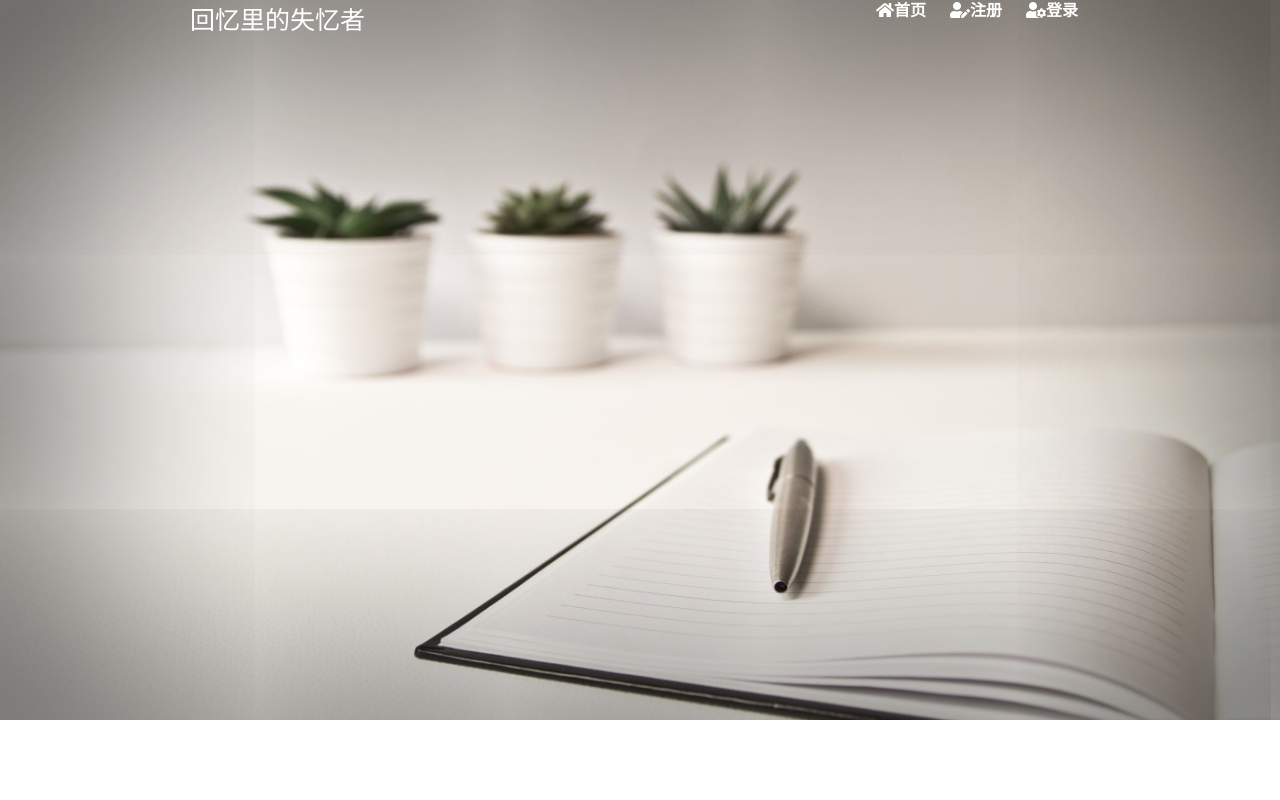
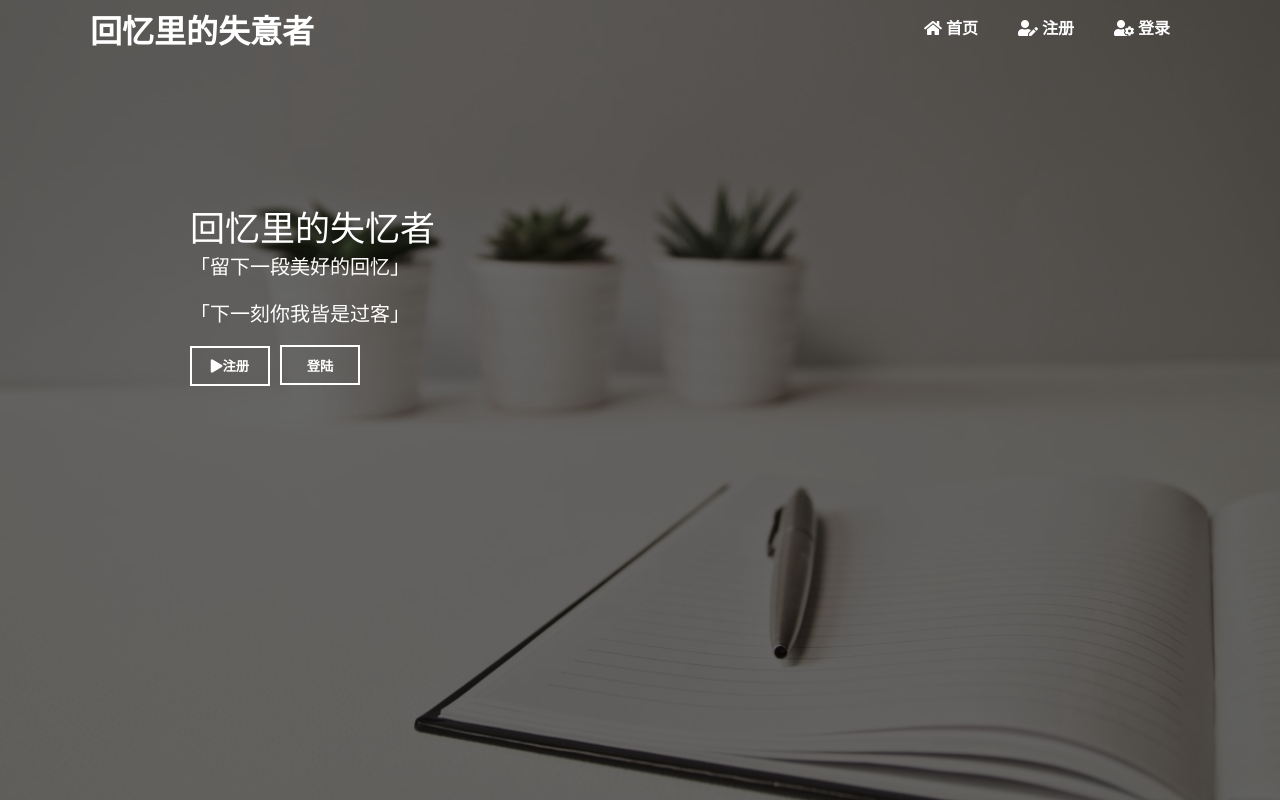
Before and after one commit to tretea/vue-todo, a Vue app: page / in a window 1280 px wide. Built offline with nearby package versions, Linux system fonts and the light colour scheme.

Commit message:
‘首页完善

```diff
--- a/package.json
+++ b/package.json
@@ -9,7 +9,7 @@
   "dependencies": {
     "core-js": "^2.6.5",
     "vue": "^2.6.10",
-    "vue-router": "^3.0.3"
+    "vue-router": "^3.1.3"
   },
   "devDependencies": {
     "@vue/cli-plugin-babel": "^3.11.0",
--- a/src/App.vue
+++ b/src/App.vue
@@ -1,25 +1,17 @@
 <template>
   <div id="app">
-    <nav class="navbar">
+   <div class="nav">
      <div class="container">
-        <div class="navbar-header">
-          <font class="navbar-brand">回忆里的失忆者</font>
-        </div>
-        <div class="nav-list">
-          <ul class="nav-list-content">
-            <li class="l-first">
-              <a href="/"><i class="fas fa-home">首页</i></a>
-            </li>
-            <li class="l-second">
-              <a href="/register"><i class="fas fa-user-edit">注册</i></a>
-            </li>
-            <li class="l-third">
-              <a href="/login"><i class="fas fa-user-cog">登录</i></a>
-            </li>
+       <div class="left"><router-link to="/"><h1>回忆里的失意者</h1></router-link></div>
+       <div class="right">
+           <ul>
+               <li><router-link to="/"><i class="fas fa-home" >&nbsp;首页</i></router-link></li>
+               <li><router-link to="/register"><i class="fas fa-user-edit">&nbsp;注册</i></router-link></li>
+               <li><router-link to="/login"><i class="fas fa-user-cog">&nbsp;登录</i></router-link></li>
            </ul>
        </div>
      </div>
-    </nav>
+   </div>
     <router-view/>
   </div>
 </template>
@@ -29,47 +21,50 @@
   font-family: 'Avenir', Helvetica, Arial, sans-serif;
   -webkit-font-smoothing: antialiased;
   -moz-osx-font-smoothing: grayscale;
-  text-align: center;
   color: #2c3e50;
 }
-#nav {
-  padding: 30px;
+.nav{
+    width: 100%;
+    position: fixed;
+    top: 0;
+    left: 0;
+    z-index: 1;
+}
+.container{
+    width: 1100px;
+    margin: 0 auto;
+    display: flex;
+    justify-content: space-between;
+}
+.container .left{
+    display: flex;
+    align-items: center;
+}
+.container a{
+    text-decoration: none;
+    color: white;
+}
+.container ul{
+    list-style-type: none;
+    display: flex;
+}
+.container ul li{
+    padding: 20px 20px;
 }
 
-#nav a {
-  font-weight: bold;
-  color: #2c3e50;
-}
+</style>
 
 
-.navbar{
-  width: 100%;
-  float: left;
-}
-.container{
-  display: flex;
-  width: 900px;
-  margin: 0 auto;
-  justify-content: space-between;
-}
-.navbar-header{
-  color: white;
-  font-size: 25px;
-}
-.navber-brand{
+<script>
+    export default {
+        name: "index",
+        data:function(){
+            return{
 
             }
-.nav-list-content{
-  display: flex;
+        },
+        methods:{
+
         }
-.nav-list-content li{
-  display: inline-block;
     }
-.nav-list-content li a{
-  display: inline-block;
-  color: white;
-  text-decoration: none;
-  padding: 2px;
-  margin: 0 10px;
-}
-</style>
+</script>
--- a/src/main.js
+++ b/src/main.js
@@ -2,9 +2,9 @@ import Vue from 'vue'
 import App from './App.vue'
 import router from './router'
 
-Vue.config.productionTip = false
+Vue.config.productionTip = false;
 
 new Vue({
   router,
   render: h => h(App)
-}).$mount('#app')
+}).$mount('#app');
--- a/src/views/Home.vue
+++ b/src/views/Home.vue
@@ -1,29 +1,7 @@
 <template>
-  <div class="home">
-    <header>
-      <!-- 导航-->
-      <nav class="navbar">
-        <div class="container">
-          <div class="navbar-header">
-            <a class="navbar-brand" href="#">回忆里的失忆者</a>
-          </div>
-          <div class="nav-list">
-            <ul class="nav-list-content">
-              <li class="l-first">
-                <a href="#"><i class="fas fa-home">首页</i></a>
-              </li>
-              <li class="l-second">
-                <a href="#"><i class="fas fa-user-edit">注册</i></a>
-              </li>
-              <li class="l-third">
-                <a href="#"><i class="fas fa-user-cog">登录</i></a>
-              </li>
-            </ul>
-          </div>
-        </div>
-      </nav>
-      <!-- 内容-->
-      <section id="intro">
+  <div id="box">
+    <header id="header">
+      <div id="intro">
           <div class="text-first" style="text-transform: none">
               回忆里的失忆者
           </div>
@@ -34,58 +12,51 @@
               「下一刻你我皆是过客」
           </div><br>
           <div class="register">
-          <button><a href="#"><i class="fas fa-play">注册</i></a></button>
-          <button><a href="#"><strong>登陆</strong></a></button>
+              <router-link to="/register"><button id="btnregister"><i class="fas fa-play">注册</i></button></router-link>
+              <router-link to="/login"><button id="btnlogin"><strong>登陆</strong></button></router-link>
           </div>
-      </section>
+      </div>
     </header>
+    <router-view/>
   </div>
 </template>
 
 <script>
+  export default {
+    name: "index",
+    data:function(){
+      return{
 
-export default {
-    data:{
-            a:'',
+      }
     }
   }
 </script>
+
 <style scoped>
-  .navbar{
-
+  #box{
+    background-image: url('../../image/首页背景.jpg');
+    position: fixed;
+    width: 100%;
+    height: 100%;
+    top: 0;
+    left: 0;
+    background-repeat:no-repeat;
+    background-size:100% 100%;
+    z-index: 0;
   }
-  .container{
-    display: flex;
-    width: 900px;
-    margin: 0 auto;
-    justify-content: space-between;
-  }
-  .navbar-header{
-    font-size: 25px;
-  }
-  .navber-brand{
-
-  }
-  .nav-list{
-
-  }
-  .nav-list-content{
-    display: flex;
-  }
-  .nav-list-content li{
-    display: inline-block;
-  }
-  .nav-list-content li a{
-    display: inline-block;
-    color: black;
-    text-decoration: none;
-    padding: 2px;
-    margin: 0 10px;
+  #header{
+      position: fixed;
+      top:0;
+      left: 0;
+      width: 100%;
+      height: 100%;
+      background-color:rgba(0,0,0,0.6);
   }
   #intro{
     width: 900px;
     margin: 0 auto;
     margin-top: 200px;
+    color: white;
   }
   .text-first{
     font-size: 35px;
@@ -93,7 +64,29 @@ export default {
   .text-second{
     font-size: 20px;
   }
-  .button-first{
-
+  #btnlogin{
+    outline: none;
+    background: none;
+    border: 2px solid white;
+    color: white;
+    width: 80px;
+    height: 40px;
+    cursor:pointer;
+    margin-left: 10px;
+  }
+  #btnregister{
+    outline: none;
+    background: none;
+    border: 2px solid white;
+    color: white;
+    width: 80px;
+    height: 40px;
+    cursor:pointer;
+  }
+  #btnlogin:hover{
+    box-shadow: 2px 2px 9px black;
+  }
+  #btnregister:hover{
+    box-shadow: 2px 2px 9px black;
   }
 </style>
--- a/src/views/index.vue
+++ b/src/views/index.vue
@@ -1,131 +1,167 @@
 <template>
     <div id="box">
-    <header>
-<!--        &lt;!&ndash; 导航&ndash;&gt;-->
-<!--        <nav class="navbar">-->
-<!--            <div class="container">-->
-<!--                <div class="navbar-header">-->
-<!--                    <font class="navbar-brand">回忆里的失忆者</font>-->
-<!--                </div>-->
-<!--                <div class="nav-list">-->
-<!--                    <ul class="nav-list-content">-->
-<!--                        <li class="l-first">-->
-<!--                            <a href="#"><i class="fas fa-home">首页</i></a>-->
-<!--                        </li>-->
-<!--                        <li class="l-second">-->
-<!--                            <a href="/register"><i class="fas fa-user-edit">注册</i></a>-->
-<!--                        </li>-->
-<!--                        <li class="l-third">-->
-<!--                            <a href="/login"><i class="fas fa-user-cog">登录</i></a>-->
-<!--                        </li>-->
-<!--                    </ul>-->
-<!--                </div>-->
-<!--            </div>-->
-<!--        </nav>-->
-<!--        &lt;!&ndash; 内容&ndash;&gt;-->
-<!--        <div id="intro">-->
-<!--            <div class="text-first" style="text-transform: none">-->
-<!--                回忆里的失忆者-->
-<!--            </div>-->
-<!--            <div class="text-second" style="text-transform:none">-->
-<!--                「留下一段美好的回忆」-->
-<!--            </div><br>-->
-<!--            <div class="text-second" style="text-transform:none">-->
-<!--                「下一刻你我皆是过客」-->
-<!--            </div><br>-->
-<!--            <div class="register">-->
-<!--                <router-link to="/register"><button id="btnregister"><i class="fas fa-play">注册</i></button></router-link>-->
-<!--                <router-link to="/login"><button id="btnlogin"><strong>登陆</strong></button></router-link>-->
-<!--            </div>-->
-<!--        </div>-->
-    </header>
-        <router-view/>
+        <div class="nav">
+            <div class="img"></div>
+            &emsp;&emsp;
+            <div v-if="name==undefined">
+                <font><router-link to="/login" style="cursor:pointer;text-decoration: none;color: black;">登录</router-link></font>
+                &nbsp;|&nbsp;
+                <font><router-link to="/register" style="cursor:pointer;text-decoration: none;color: black;">注册</router-link></font>
+            </div>
+            <div v-else>
+                <font>{{name}}</font>
+            </div>
+        </div>
+        <div class="content">
+            <div class="list">
+                <div class="todolist">
+                    <ul>
+                        <li v-for="(item,index) in todolist">{{item}}</li>
+                    </ul>
+                </div>
+                <button id="create" v-on:click="create"><h3>&emsp;&emsp;+&nbsp;新建</h3></button>
+            </div>
+            <div class="item">
+                <div class="input">
+                    <input type="text" v-model="item"><button v-on:click="creates">提交</button>
+                </div>
+                <div class="todoitem">
+                    <ul>
+                        <li v-for="(item,index) in todoitem">{{index}}{{item}}</li>
+                    </ul>
+                </div>
+            </div>
+        </div>
     </div>
 </template>
 
 <script>
     export default {
         name: "index",
-        data:{
-
+        data:function(){
+            return{
+                name:this.$route.params.name,
+                item:'',   //待办项
+                items:'',  //待办集合
+                todolist:['集装箱1'],  //后台待办项
+                todoitem:this.$route.params.content  //后台待办项集合
+            }
+        },
+        methods:{
+            creates:function(e){
+                this.todoitem.push(this.item)
+            },
+            create:function(e){
+                this.todolist.push('集装箱')
+            }
         }
     }
 </script>
 
 <style scoped>
     #box{
-        background-image: url("../.././image/首页背景.jpg");
-        background-repeat: no-repeat;
-        background-size: 100% 100%;
-        width:100%;
-        height:720px;
-        box-shadow: 5px 5px 1080px black inset;
+        background-image: url('../../image/首页背景.jpg');
+        position: fixed;
+        width: 100%;
+        height: 100%;
+        top: 0;
+        left: 0;
+        background-repeat:no-repeat;
+        background-size:100% 100%;
+        z-index: 2;
     }
-    .navbar{
-
+    .nav{
+        border: 1px solid gray;
+        padding: 18px;
+        display: flex;
+        align-items: center;
     }
-    .container{
+    .img{
+        border: 1px solid gray;
+        width: 50px;
+        height: 50px;
+        display: inline-block;
+        border-radius: 50%;
+    }
+    .content{
+        width: 100%;
+        height: 81%;
+        margin-top: 90px;
         display: flex;
-        width: 900px;
-        margin: 0 auto;
         justify-content: space-between;
     }
-    .navbar-header{
-        font-size: 25px;
+    .todolist{
+        width: 106%;
+        height: 103%;
+        overflow: auto;
     }
-    .navber-brand{
-
+    .list{
+        width: 18%;
+        height: 100%;
+        overflow: hidden;
+        overflow-x: hidden;
     }
-    .nav-list{
-
+    .todolist ul li{
+        border: 1px solid black;
+        background-color:gray;
+        width: 100%;
+        height: 30px;
+        padding:10px 0;
+        display: flex;
+        align-items: center;
+        list-style-type: none;
     }
-    .nav-list-content{
+    #create{
+        width: 17.5%;
+        height: 40px;
+        position: fixed;
+        bottom: 0;
+        left: 0;
+        outline: none;
+        border: 1px solid gray;
+        background: none;
+        text-align: left;
+        cursor:pointer;
+        color: red;
+    }
+    .item{
+        width: 83%;
+        border: 1px solid green;
+    }
+    .todoitem{
+        height: 94%;
+        border: 1px solid red;
+        overflow:auto;
+    }
+    .input{
+        border: 1px solid gray;
+        width: 500px;
+        height: 30px;
+        margin: 0 auto;
         display: flex;
+        justify-content: space-between;
     }
-    .nav-list-content li{
-        display: inline-block;
+    .input input{
+        width: 80%;
+        height: 100%;
+        outline: none;
+        border: none;
+        background: none;
     }
-    .nav-list-content li a{
-        display: inline-block;
-        color: black;
-        text-decoration: none;
-        padding: 2px;
-        margin: 0 10px;
+    .input button{
+        width: 20%;
+        height: 100%;
+        outline: none;
+        border: 1px solid gray;
+        background: none;
     }
-    #intro{
-        width: 900px;
-        /*margin: 0 auto;*/
-        margin-top: 200px;
-    }
-    .text-first{
-        font-size: 35px;
-    }
-    .text-second{
-        font-size: 20px;
-    }
-    #btnlogin{
-        outline: none;
-        background: none;
-        border: 2px solid black;
-        color: black;
-        width: 80px;
-        height: 40px;
-        cursor:pointer;
-        margin-left: 10px;
-    }
-    #btnregister{
-        outline: none;
-        background: none;
-        border: 2px solid black;
-        color: black;
-        width: 80px;
-        height: 40px;
-        cursor:pointer;
-    }
-    #btnlogin:hover{
-        box-shadow: 2px 2px 9px black;
-    }
-    #btnregister:hover{
-        box-shadow: 2px 2px 9px black;
+    .todoitem ul li{
+        display: flex;
+        align-items: center;
+        list-style-type: none;
+        margin: 3px 20px auto;
+        width: 95%;
+        height: 60px;
+        background-color:white;
     }
 </style>
```
Also changed, not shown: src/router.js (+8 -2 lines), src/views/login.vue (+20 -8 lines), src/views/register.vue (+15 -3 lines). Lines whose indentation alone changed are shown as unchanged.
